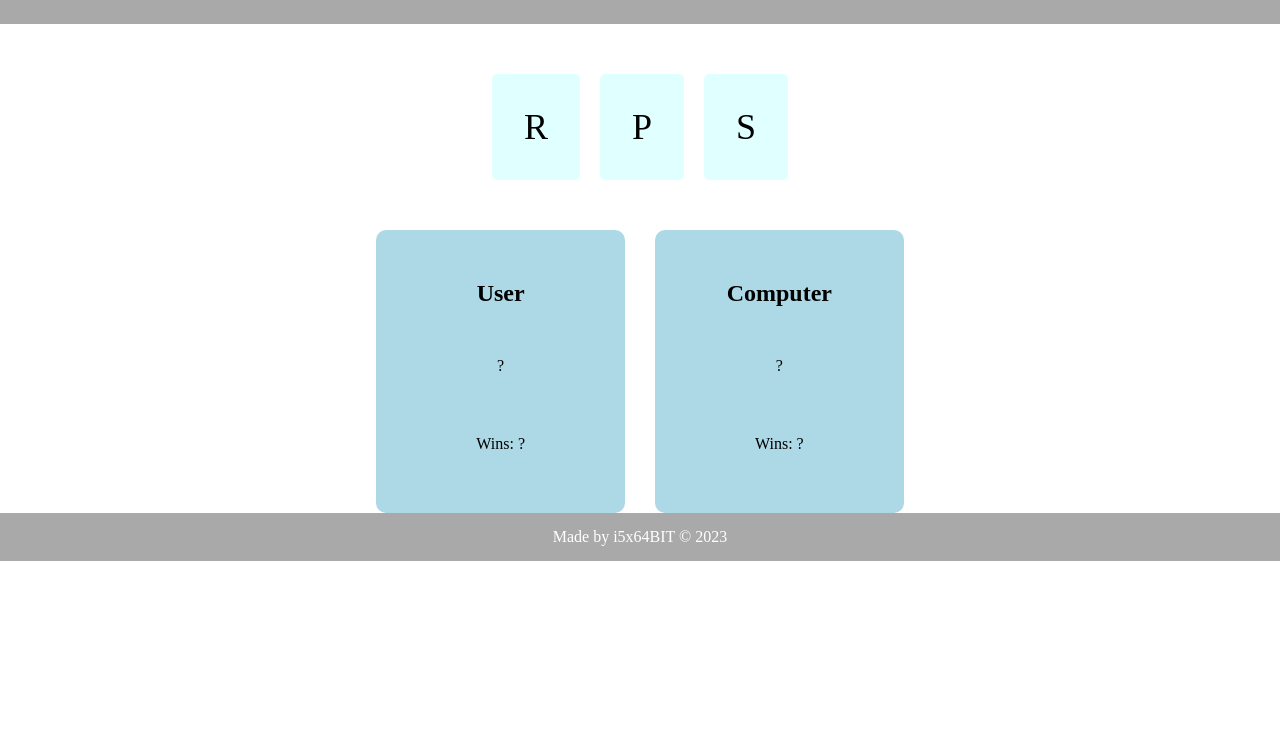
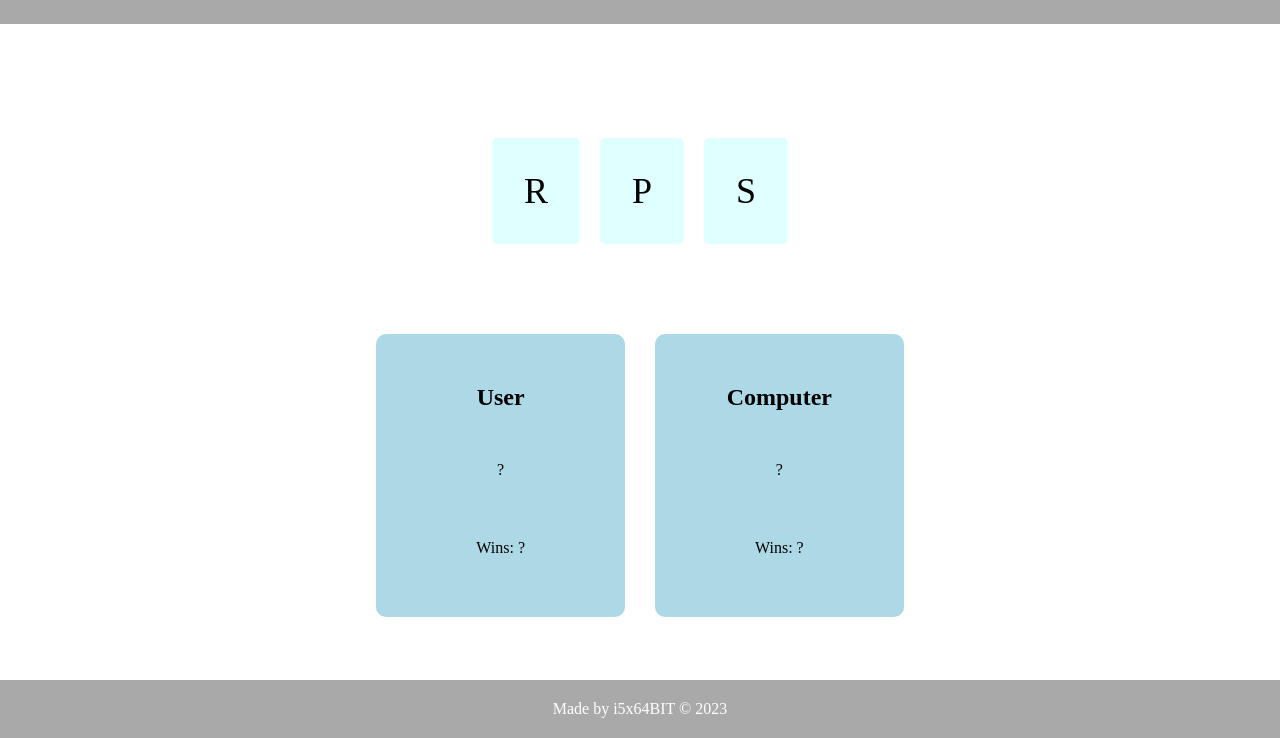
Before and after one commit to i5x64BIT/odin-rock_paper_scissors, a plain HTML site: page index.html in a window 1280 px wide. Shown: the part 62-800 px from the top of the page. Drawn offline with Linux system fonts and the light colour scheme.

Commit message:
Update styles - footer sticks to the end
When you make body a flexbox, all the script tags are counted as elements,
Thus creating unexpected behavior.

Script tag was moved to the top, a wrapper container was created to adress the addition of user-plugin scripts
and some styles were moved from body element to the wrapper.

```diff
--- a/index.html
+++ b/index.html
@@ -1,10 +1,12 @@
 <!DOCTYPE html>
 <html lang="en">
+<div class="container">
     <head>
         <meta charset="UTF-8">
         <meta name="viewport" content="width=device-width, initial-scale=1.0">
         <title>Odin - Rock Paper Scissors</title>
         <link rel="stylesheet" href="style.css">
+        <script src="script.js" defer></script>
     </head>
     <body>
         <div class="header">
@@ -32,6 +34,6 @@
             </div>
         </div>
         <footer>Made by i5x64BIT © 2023</footer>
-    <script src="script.js"></script>
+</div>
 </body>
 </html>
--- a/style.css
+++ b/style.css
@@ -2,9 +2,13 @@ body{
     text-decoration: none;
     margin: 0;
     padding: 0;
+}
+body > .container{
     display: flex;
+    height: 100vh;
     flex-direction: column;
-    justify-content: center;
+    justify-content: space-between;
+    gap: 20px;
 }
 
 .header{
@@ -28,7 +32,8 @@ body{
 }
 .game .choice{
     display: flex; /* flex */
-    padding: 20px 30px;
+    padding: 20px 0 60px 0;
+    margin: 0;
     margin: 30px;
     justify-content: space-between;
     gap: 20px;
@@ -37,7 +42,6 @@ body{
     background-color: lightcyan;
     font-size: 36px;
     padding: 2rem;
-    flex: 1;
     transition: 80ms;
     border-radius: 5px;
 }
@@ -62,12 +66,12 @@ body{
     justify-content: center;
     background-color: lightblue;
     border-radius: 10px;
-    flex: 1;
 }
 footer{
     font-size: 16px;
     text-align: center;
-    padding: 15px 0;
+    padding: 20px 0;
     color: white;
     background-color: darkgrey;
+    margin: 0px;
 }
```
Lines whose indentation alone changed are shown as unchanged.
